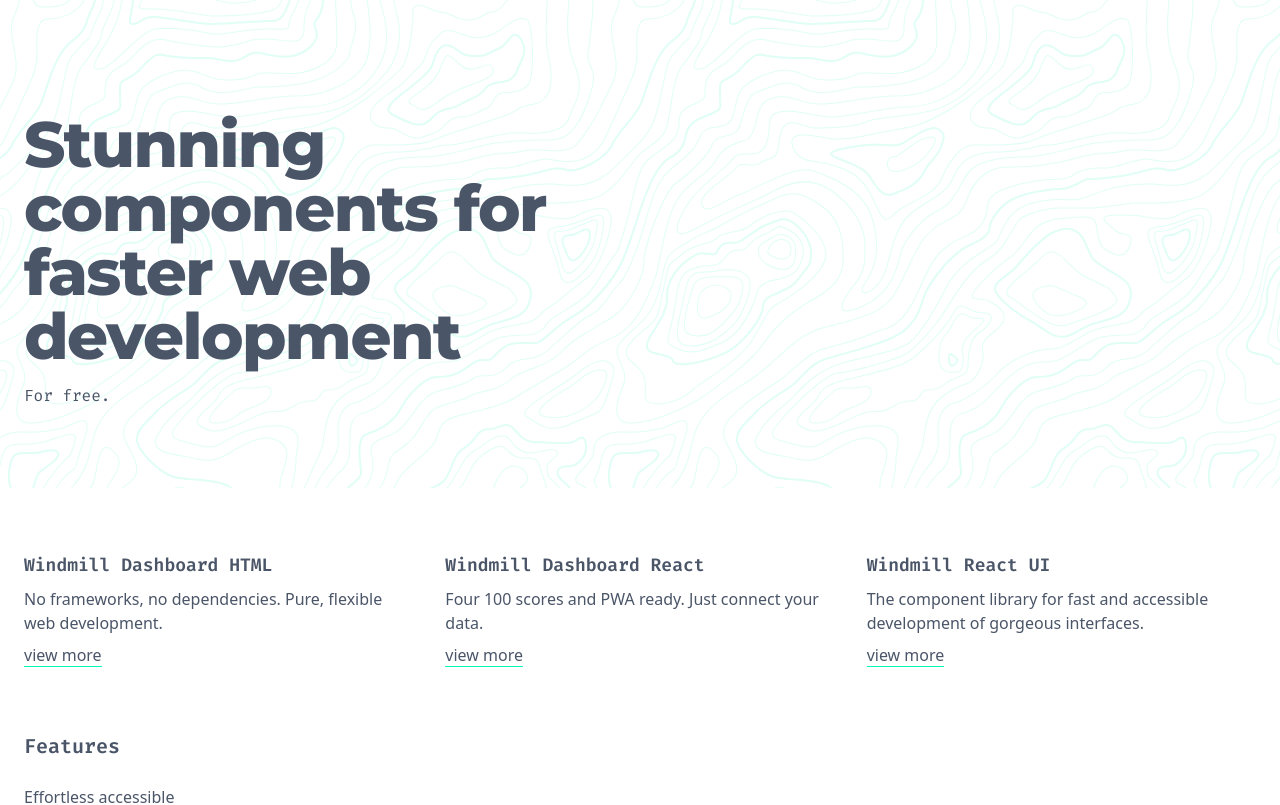
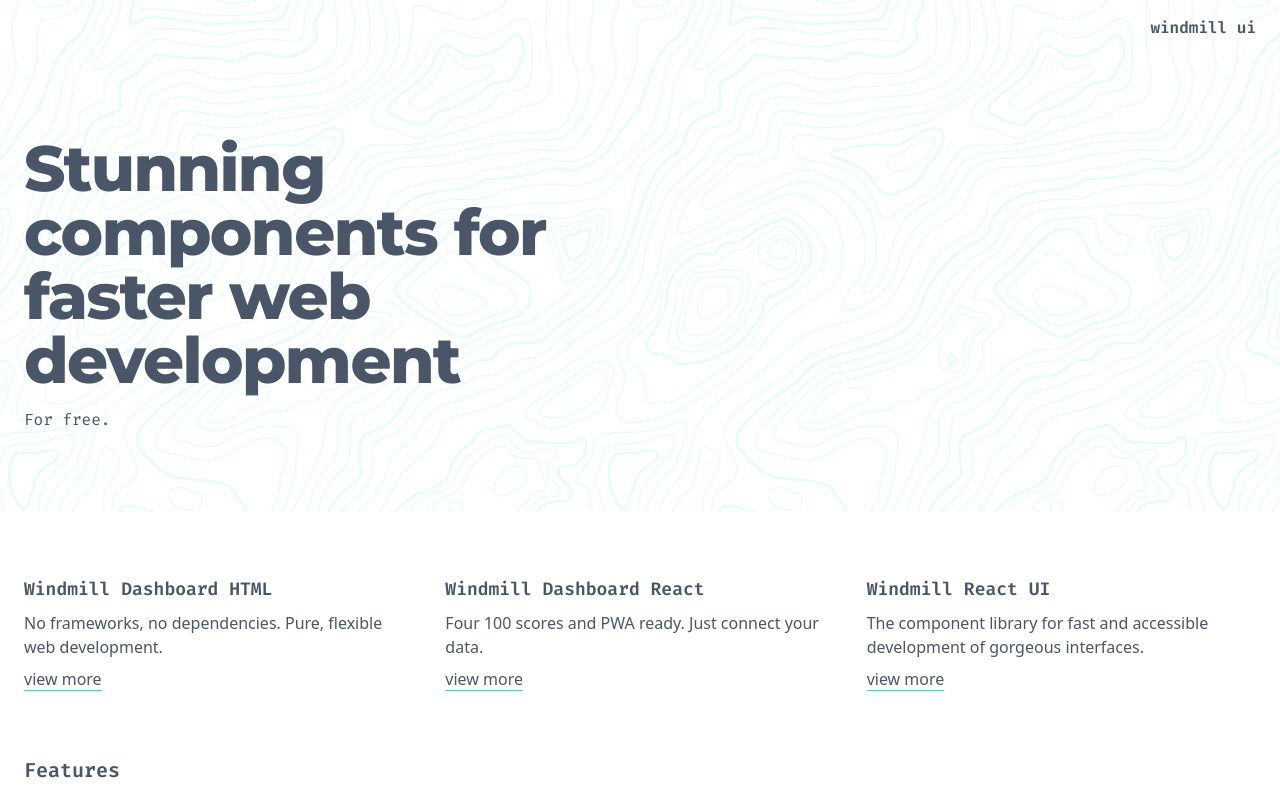
Before and after one commit to estevanmaito/windmill-ui-site, a Next.js app: page / in a window 1280 px wide. Shown: the top 805 px of the page. Built offline with nearby package versions, Linux system fonts and the light colour scheme; what windmill-react-ui would draw is missing.

Commit message:
fix header when there isn't a menu

```diff
--- a/components/Nav.js
+++ b/components/Nav.js
@@ -8,7 +8,7 @@ function Nav({ menu }) {
   const [isOpen, setIsOpen] = useState(false)
   return (
     <Container className="py-4">
-      {menu && (
+      {menu ? (
         <>
           <div className="flex items-center justify-between -mt-1 md:hidden">
             <button onClick={() => setIsOpen(!isOpen)} className="p-1 -ml-1">
@@ -25,6 +25,12 @@ function Nav({ menu }) {
             </a>
           </Link>
         </>
+      ) : (
+        <Link href="/">
+          <a className="hidden font-mono font-semibold text-right text-gray-700 md:block">
+            windmill ui
+          </a>
+        </Link>
       )}
     </Container>
   )
```
